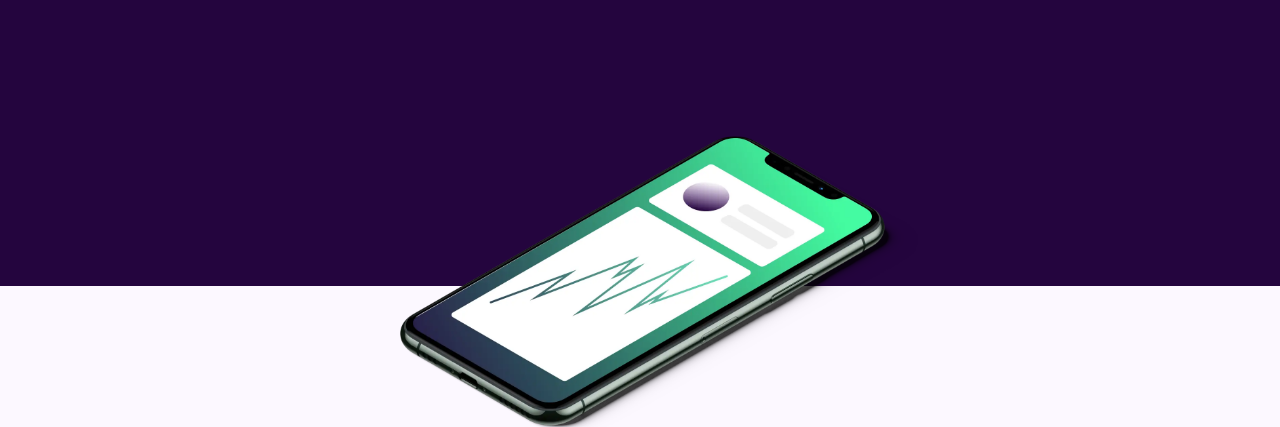
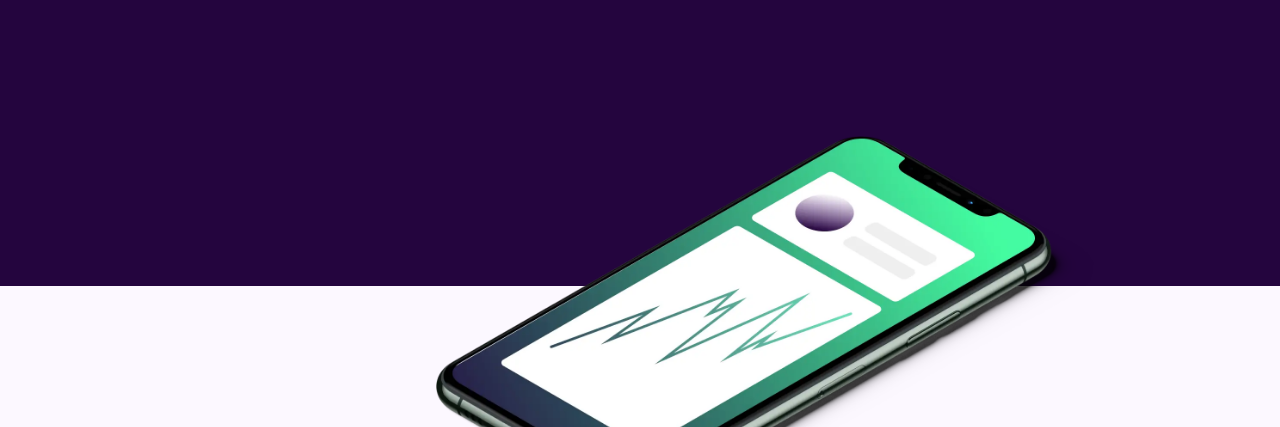
Before and after one commit to pylopes/workit-landing-page, a plain HTML site: page index.html in a window 1280 px wide. Shown: the part 525-952 px from the top of the page. Drawn offline with Linux system fonts and the light colour scheme.

Commit message:
Update styles.css

```diff
--- a/assets/css/styles.css
+++ b/assets/css/styles.css
@@ -323,9 +323,9 @@ footer > .social-media {
     }
 
     #img-illustration {
-        max-width: 50%;
+        max-width: 700px;
         position: relative;
-        left: 300px;
+        left: 30%;
         top: -150px;
     }
 
@@ -346,7 +346,7 @@ footer > .social-media {
     }
 
     .founder-img {
-        max-width: 50%;
+        max-width: 500px;
         margin: 0;
     }
 
```
